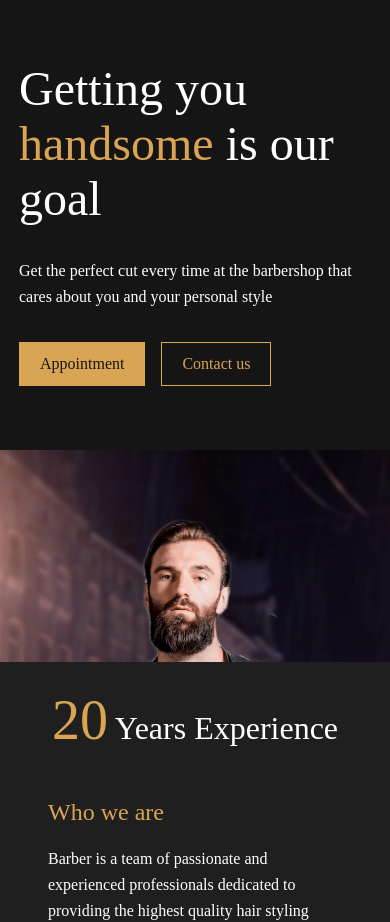
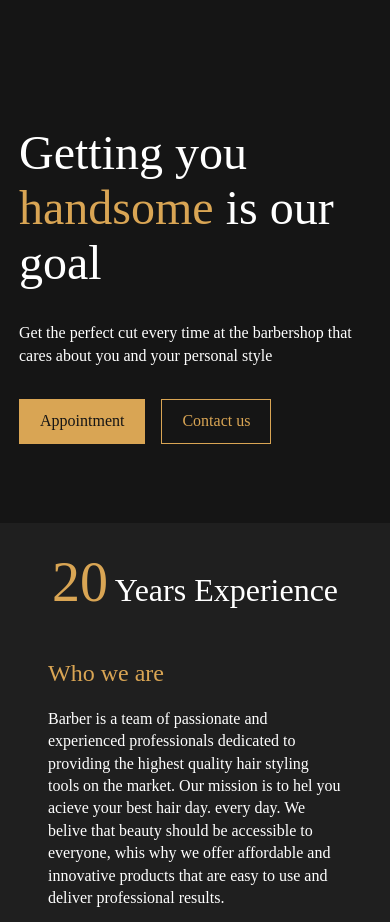
Before and after one commit to TJRelly/barbarshops, a plain HTML site: page index.html in a window 390 px wide. Shown: the part 197-1119 px from the top of the page. Drawn offline with Linux system fonts and the light colour scheme; a web font is replaced by a local one.

Commit message:
css update

```diff
--- a/css/style.css
+++ b/css/style.css
@@ -47,8 +47,11 @@ body {
 /* LAYOUT
 /*******************************************/
 header {
+  display: flex;
+  flex-direction: column;
   background-color: var(--black);
   color: var(--white);
+  height: 45rem;
 }
 
 header nav {
@@ -58,11 +61,15 @@ header nav {
   flex-wrap: wrap;
 }
 
-.logo, .links, .social{
+.logo,
+.links,
+.social {
   padding: 0;
 }
 
-h1, h2, h3{
+h1,
+h2,
+h3 {
   font-family: Worldwide;
   font-weight: 100;
 }
@@ -108,7 +115,7 @@ header li {
   list-style: none;
 }
 
-header li a {
+.links a {
   list-style: none;
   text-decoration: none;
   color: var(--white);
@@ -116,37 +123,33 @@ header li a {
   font-size: .9rem;
 }
 
+.links a:hover {
+  color: var(--goldFont);
+}
+
 header span {
   color: var(--goldFont)
 }
 
-p{
+p {
   font-family: 'Accord';
   font-weight: 400;
-  line-height: 1.6;
+  line-height: 1.4;
   color: var(--white);
 }
 
-
-
 .hero {
-  max-height: 75vh;
-  display: grid;
-  grid-template-columns: repeat(auto-fit, minmax(20rem, 1fr));
-}
-
-.hero-column-1 {
+  height: 100%;
   display: flex;
-  justify-content: center;
-  position: static;
+  flex-direction: column;
 }
 
 .info {
-  padding: 4rem 0;
   max-width: 22rem;
+  margin: 4rem 8rem;
 }
 
-.hero-column-2 {
+/* .hero-column-2 {
   display: flex;
   justify-content: center;
   max-height: 75vh;
@@ -157,7 +160,7 @@ p{
   max-width: 100%;
   max-height: 100%;
   object-fit: contain;
-}
+} */
 
 main h1 {
   font-size: 3rem;
@@ -166,7 +169,6 @@ main h1 {
 }
 
 main p {
-
   margin-bottom: 2rem;
 }
 
@@ -203,9 +205,6 @@ form {
 .experience {
   display: flex;
   background-color: var(--grey);
-  position: relative;
-  min-height: 25vh;
-  max-height: fit-content;
   justify-content: space-between;
   align-items: center;
   flex-wrap: wrap;
@@ -218,28 +217,28 @@ form {
   align-items: center;
 }
 
-.exp-1 span{
+.exp-1 span {
   color: var(--goldFont);
   font-size: 3.5rem;
 }
 
-.exp-1 h2{
+.exp-1 h2 {
   font-size: 2rem;
   color: var(--white);
   width: 5rem;
 }
 
-.exp-2{
+.exp-2 {
   margin: 0 auto;
   padding: 0 2rem 2rem;
   max-height: fit-content;
 }
 
-.exp-2 h2{
+.exp-2 h2 {
   color: var(--goldFont);
 }
 
-.exp-2-items{
+.exp-2-items {
   max-width: 31rem;
 }
 
@@ -252,24 +251,28 @@ form {
     padding: 2rem 2rem;
   }
 
-  .logo h3{
+  .logo h3 {
     margin: 0;
   }
 
-  .logo, .links, .social{
+  .logo,
+  .links,
+  .social {
     margin: 0;
     padding: 0;
   }
 
-  .info{
-    padding: 0 0 4rem;
+  .info {
+    align-self: center;
+    padding: 0;
+    min-width: 22rem;
   }
 
-  .exp-2{
+  .exp-2 {
     padding: 0 3rem 4rem;
   }
 
-  .exp-1 h2{
+  .exp-1 h2 {
     font-size: 2rem;
     color: var(--white);
     width: 100%;
--- a/index.html
+++ b/index.html
@@ -38,7 +38,7 @@
 			</ul>
 		</nav>
 		<main class="hero">
-			<section class="hero-column-1">
+
 				<div class="info">
 					<h1>Getting you <span>handsome</span> is our goal</h1>
 
@@ -49,10 +49,10 @@
 						<button type="submit" class="clear">Contact us</button>
 					</form>
 				</div>
-			</section>
-			<section class="hero-column-2">
+
+			<!-- <section class="hero-column-2">
 				<img src="./img/barber2.jpg" alt="barber">
-			</section>
+			</section> -->
 		</main>
 
 			<!-- <div>
```
